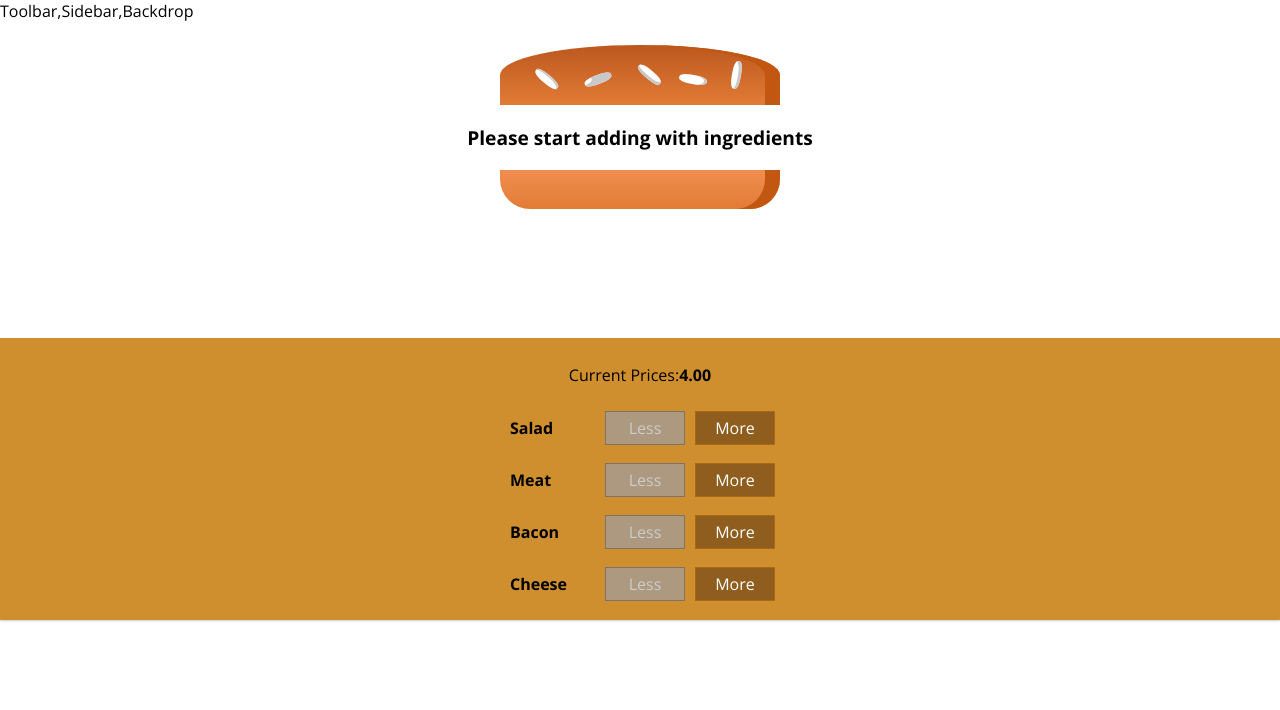
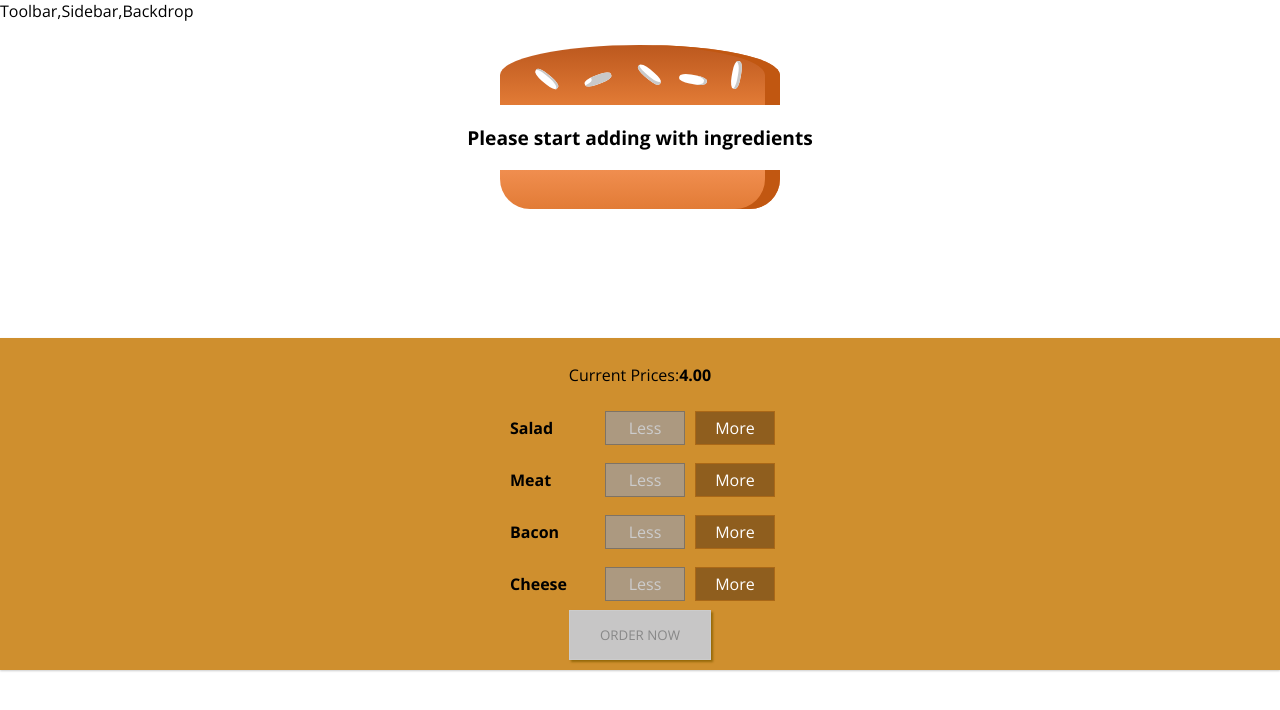
Before and after one commit to aravinthdev/Burger, a React (Create React App) app: page / in a window 1280 px wide. Shown: the top 710 px of the page. Built offline with nearby package versions, Linux system fonts and the light colour scheme.

Commit message:
Order button Enabled & Disabled conditionally

```diff
--- a/src/components/Burger/BuildControls/BuildControls.js
+++ b/src/components/Burger/BuildControls/BuildControls.js
@@ -21,6 +21,7 @@
                 disabled={props.disabled[ctrl.type]}
             />
         ))}
+        <button className={classes.OrderButton} disabled={!props.purchasable}>ORDER NOW</button>
     </div>
 )
 
--- a/src/components/Burger/BuildControls/BuildControls.module.css
+++ b/src/components/Burger/BuildControls/BuildControls.module.css
@@ -7,5 +7,45 @@
     box-shadow: 0 1px 2px #ccc;
     padding: 10px 0;
     margin: auto;
+}
 
+.OrderButton {
+    background-color: #DAD735;
+    outline: none;
+    cursor: pointer;
+    border: 1px solid #966909;
+    color: #966909;
+    font-family: inherit;
+    font: 1.2em;
+    padding: 15px 30px;
+    box-shadow: 2px 2px 2px #966909;
 }
+
+.OrderButton:hover, .OrderButton:active {
+    background-color: #A0DB41;
+    border: 1px solid #966909;
+    color: #966909;
+}
+
+.OrderButton:disabled {
+    background-color: #C7C6C6;
+    cursor: not-allowed;
+    border: 1px solid #ccc;
+    color: #888888;
+}
+
+.OrderButton:not(:disabled) {
+    animation: enable 0.3s linear;
+}
+
+@keyframes enable {
+    0% {
+        transform:scale(1);
+    }
+    60% {
+        transform: scale(1.1);
+    }
+    100% {
+        transform: scale(1);
+    }
+}
--- a/src/components/Burger/Burger.js
+++ b/src/components/Burger/Burger.js
@@ -5,7 +5,7 @@
 const Burger = (props) => {
     let transformedIngredient = Object.keys(props.ingredients)
         .map(igKey => {
-            console.log(igKey)
+            // console.log(igKey)
             return [...Array(props.ingredients[igKey])]
                 .map((_, i) => {
                     return <BurgerIncredient key={igKey + i} type={igKey} />
--- a/src/container/BurgerBuilder/BurgerBuilder.js
+++ b/src/container/BurgerBuilder/BurgerBuilder.js
@@ -17,8 +17,19 @@
             Bacon: 0,
             Cheese: 0
         },
-        totalPrice: 4
+        totalPrice: 4,
+        purchasable: false
     }
+
+    updatePurchaseState(ingredients) {
+        const sum = Object.keys(ingredients).map(igKey => {
+            return ingredients[igKey];
+        }).reduce((sum, el) => {
+            return sum + el;
+        }, 0);
+        this.setState({purchasable : sum > 0})
+    }
+
 
     addIngredientHandler = (type) => {
         const oldCount = this.state.ingredients[type];
@@ -33,7 +44,7 @@
         const newPrice = oldPrice + priceAddition;
         console.log(newPrice)
         this.setState({ totalPrice: newPrice, ingredients: updatedIngredients })
-
+        this.updatePurchaseState(updatedIngredients)
     }
 
     removeIngredientHandler = (type) => {
@@ -51,14 +62,17 @@
         const oldPrice = this.state.totalPrice;
         const newPrice = oldPrice - priceDeduction;
         console.log(newPrice)
-        this.setState({ totalPrice: newPrice, ingredients: updatedIngredients })
+        this.setState({ totalPrice: newPrice, ingredients: updatedIngredients });
+        this.updatePurchaseState(updatedIngredients)
     }
 
     render() {
         const disabledInfo = {
             ...this.state.ingredients
         }
+        console.log("DisInfo" + disabledInfo)
         for (let key in disabledInfo) {
+            console.log(key)
             disabledInfo[key] = disabledInfo[key] <= 0
         }
         return (
@@ -68,7 +82,9 @@
                     ingredientAdded={this.addIngredientHandler}
                     ingredientRemoved={this.removeIngredientHandler}
                     disabled={disabledInfo}
+                    purchasable={this.state.purchasable}
                     price={this.state.totalPrice}
+
                 />
             </Auxs>
         )
```
Also changed, not shown: 2 other files (tests, documents, lock files or other folders).
